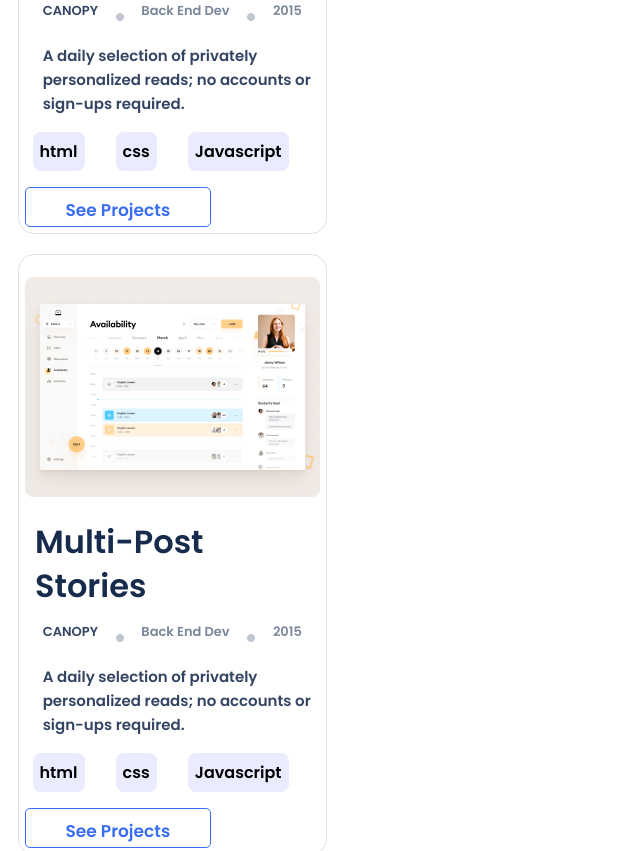
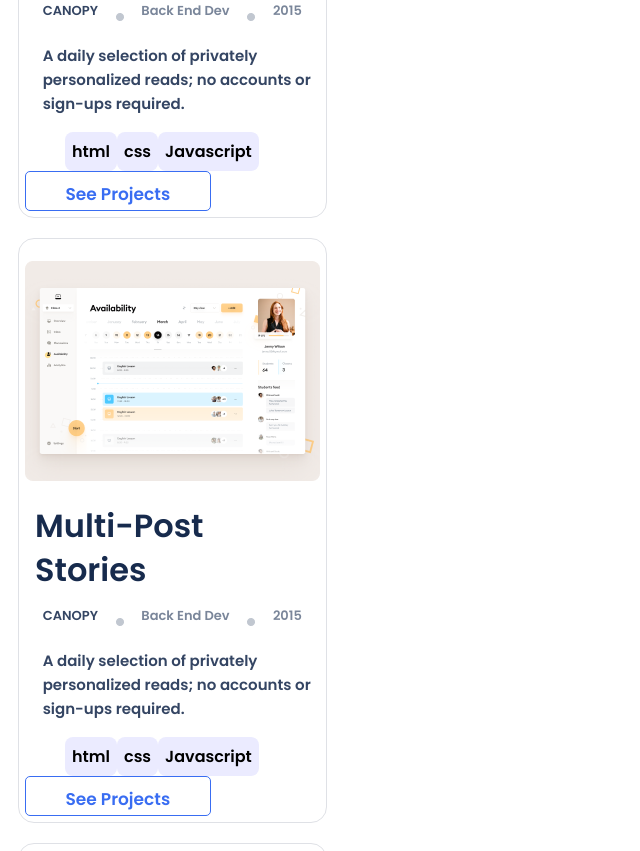
Before and after one commit to Alfred-KInyua/Mobile-Portfolio, a website: page best.html in a window 1280 px wide. Shown: the part 868-1719 px from the top of the page, without its empty margins (0-640 px from the left). Drawn offline with Linux system fonts and the light colour scheme.

Commit message:
Style technologies tab

```diff
--- a/best.css
+++ b/best.css
@@ -193,15 +193,18 @@ button:active {
 }
 
 .tech {
-  display: flex;
+
+  /* display: flex;
   justify-content: space-evenly;
   padding: 0;
-  margin-left: -8%;
+  margin-left: -8%; */
 }
 
 .tech1,
 .tech2,
 .tech3 {
+  float:left;
+  display:inline;
   background: #ebebff;
   border-radius: 8px;
   padding: 7px;
```
